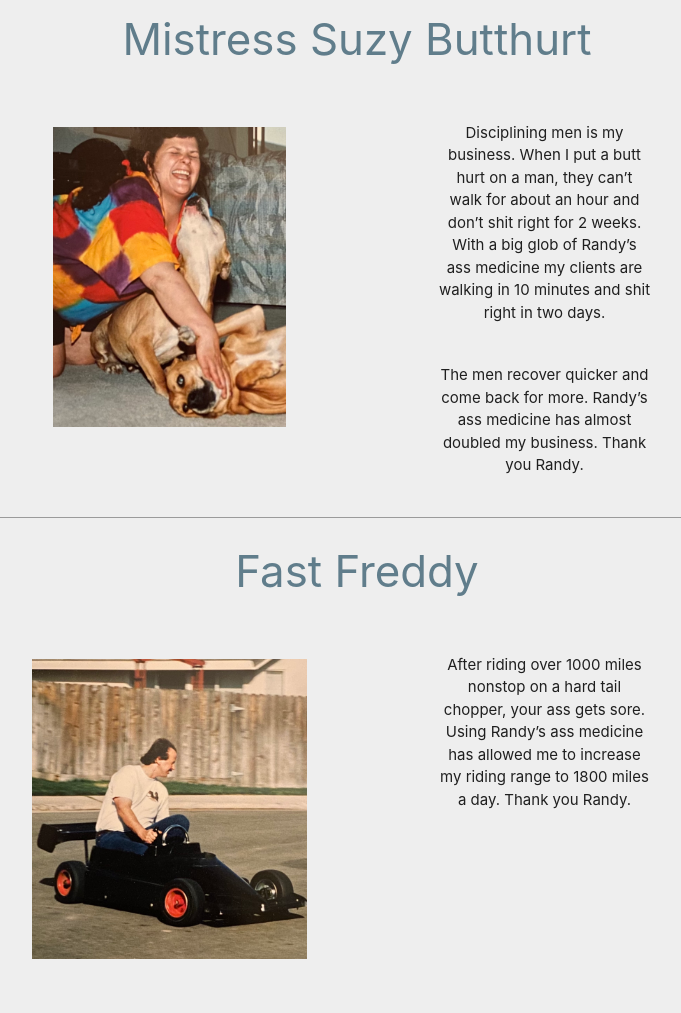
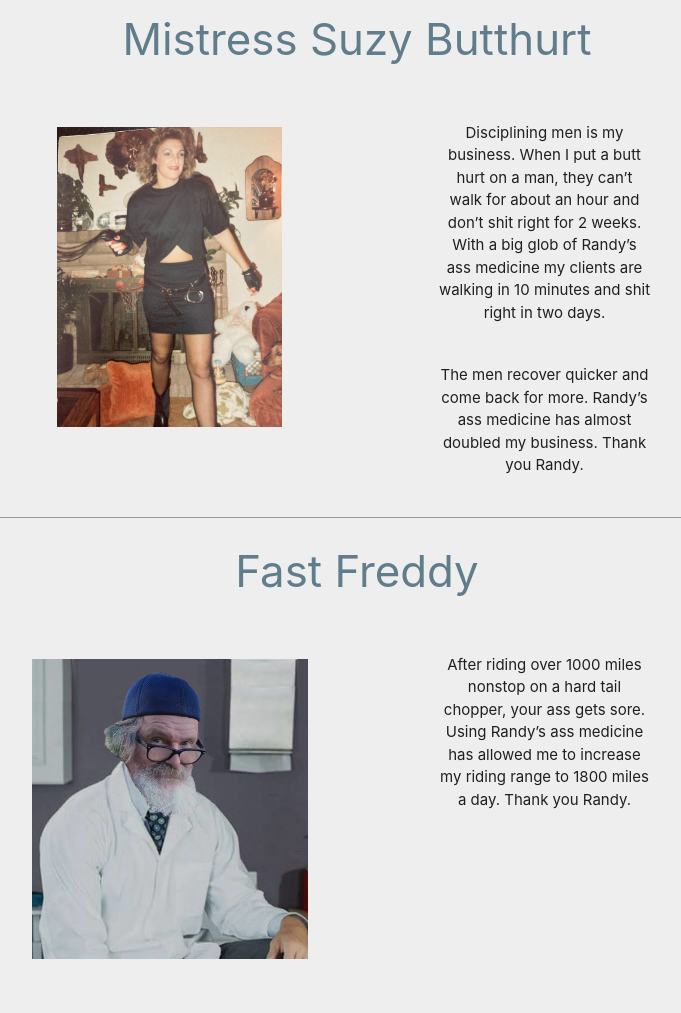
Before and after one commit to connorbreault/Randysassmedicine, a plain HTML site: page testimonials.html in a window 1280 px wide. Shown: the part 800-1813 px from the top of the page, without its empty margins (283-964 px from the left). Drawn offline with nearby package versions, Linux system fonts and the light colour scheme; a web font is replaced by a local one.

Commit message:
testimonial picture updates:

```diff
--- a/testimonials.html
+++ b/testimonials.html
@@ -118,7 +118,7 @@
       <div class="row testDiv">
         <div class="col s12 l6">
           <img
-            src="./assets/images/cindy.JPEG"
+            src="./assets/images/randyWife.jpeg"
             alt="Tim"
             style="height: 300px; margin: 45px auto"
           />
@@ -141,7 +141,7 @@
       <div class="row testDiv">
         <div class="col s12 l6">
           <img
-            src="./assets/images/greg.JPEG"
+            src="./assets/images/randyDoctor1.jpg"
             alt="Tim"
             style="height: 300px; margin: 45px auto"
           />
@@ -183,7 +183,7 @@
       <div class="row testDiv">
         <div class="col s12 l6">
           <img
-            src="./assets/images/randyDoctor1.jpg"
+            src="./assets/images/randyDoctor2.jpg"
             alt="Tim"
             style="height: 300px; margin: 45px auto"
           />
```
Also changed, not shown: assets/images/randyWife.jpeg (added).
